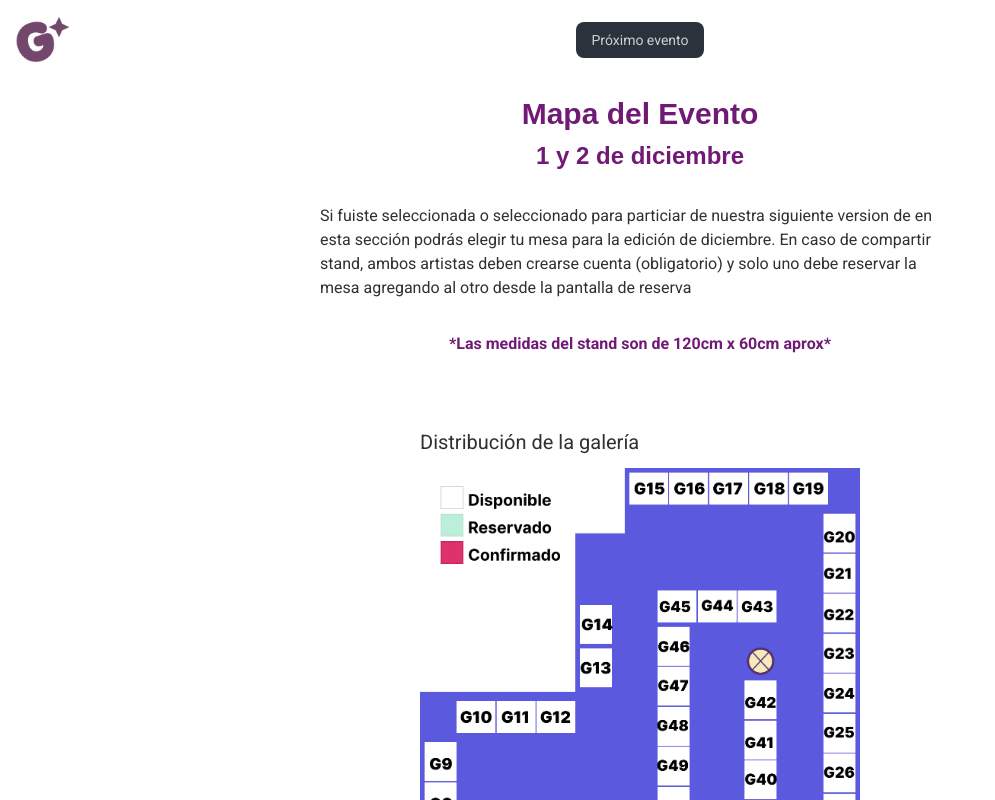
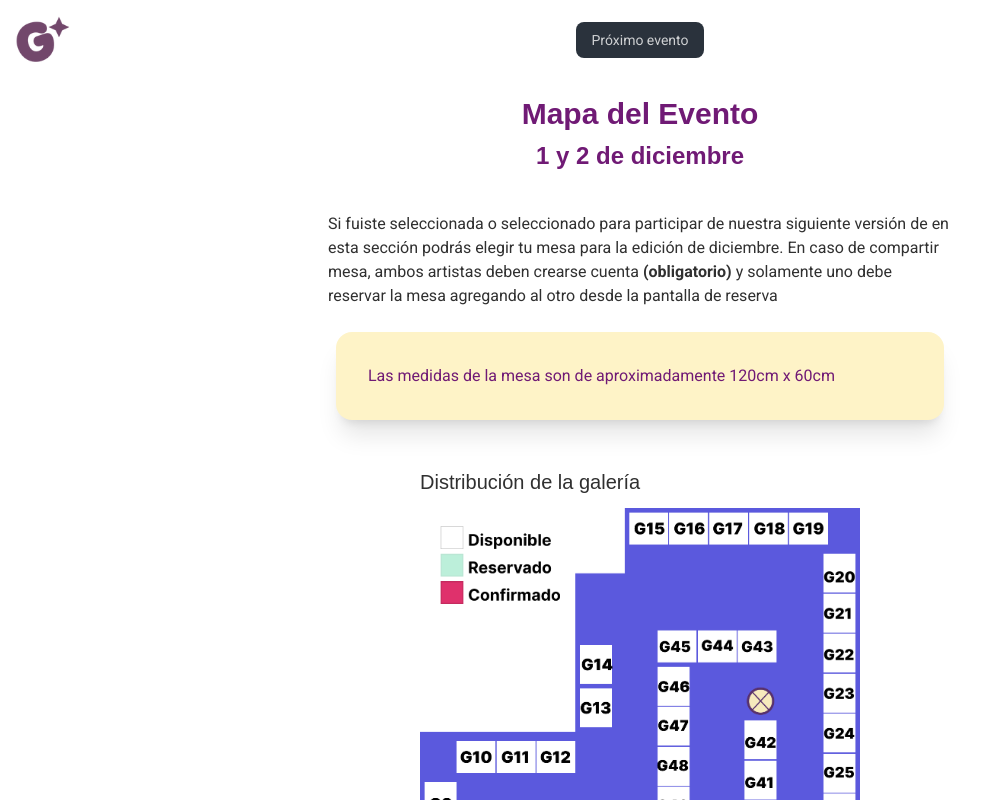
Before and after one commit to dennis-adrian/glitter-ui, a React (Vite) app: page /next_event in a window 1280 px wide. Shown: the top 800 px of the page, without its empty margins (0-995 px from the left). Built offline with nearby package versions, Linux system fonts and the light colour scheme; no server answers; a web font is replaced by a local one.

Commit message:
Improve copy in several pages

```diff
--- a/src/components/festivalMaps/CbaGalleryMap.tsx
+++ b/src/components/festivalMaps/CbaGalleryMap.tsx
@@ -23,7 +23,7 @@ const CbaGalleryMap = ({ stands }: Props) => {
 
   return (
     <div className="m-auto max-w-md p-1">
-      <h3 className="text-xl my-3">Distribución de la galería</h3>
+      <h3 className="font-title text-xl my-3">Distribución de la galería</h3>
       <div className="relative">
         <section className="flex justify-center w-100 m-auto">
           <img
--- a/src/components/festivalMaps/CbaPatioMap.tsx
+++ b/src/components/festivalMaps/CbaPatioMap.tsx
@@ -22,7 +22,7 @@ const CbaPatioMap = ({ stands }: Props) => {
 
   return (
     <div className="m-auto max-w-md p-1 mt-4">
-      <h3 className="text-xl my-3">Distribución del patio</h3>
+      <h3 className="font-title text-xl my-3">Distribución del patio</h3>
       <div className="relative">
         <section className="flex justify-center w-100 m-auto">
           <img
--- a/src/pages/NextFestival.tsx
+++ b/src/pages/NextFestival.tsx
@@ -11,31 +11,38 @@ const NextFestivalPage = () => {
   );
 
   return (
-    <>
+    <div>
       <section className="mb-6">
         <section className="font-title font-bold text-fuchsia-900">
           <h1 className="text-3xl mt-4 text-center">Mapa del Evento</h1>
           <h2 className="text-2xl my-2 text-center">1 y 2 de diciembre</h2>
         </section>
         <div className="max-w-screen-sm m-auto my-8">
-          <div className="text-left">
+          <div className="text-left p-2">
             <p>
-              Si fuiste seleccionada o seleccionado para particiar de nuestra
-              siguiente version de <span className="font-bold text-fuchsia-600">{activeFestival.name}</span> en esta
-              sección podrás elegir tu mesa para la edición de diciembre. En
-              caso de compartir stand, ambos artistas deben crearse cuenta
-              (obligatorio) y solo uno debe reservar la mesa agregando al otro
-              desde la pantalla de reserva
+              Si fuiste seleccionada o seleccionado para participar de nuestra
+              siguiente versión de{' '}
+              <span className="font-bold text-fuchsia-900">
+                {activeFestival.name}
+              </span>{' '}
+              en esta sección podrás elegir tu mesa para la edición de
+              diciembre. En caso de compartir mesa, ambos artistas deben crearse
+              cuenta
+              <span className="font-bold"> (obligatorio)</span> y solamente uno
+              debe reservar la mesa agregando al otro desde la pantalla de
+              reserva
             </p>
-            <p className="text-center font-bold text-fuchsia-900 my-8">
-              *Las medidas del stand son de 120cm x 60cm aprox*
-            </p>
+          </div>
+          <div className="card text-fuchsia-900 bg-amber-100 m-4 shadow-xl">
+            <div className="card-body">
+              Las medidas de la mesa son de aproximadamente 120cm x 60cm
+            </div>
           </div>
         </div>
       </section>
       <CbaGalleryMap stands={stands} />
       <CbaPatioMap stands={stands} />
-    </>
+    </div>
   );
 };
 
--- a/src/pages/UserProfile.tsx
+++ b/src/pages/UserProfile.tsx
@@ -75,7 +75,7 @@ const UserProfile = () => {
             <div className="card-body text-left">
               <div>
                 <span>
-                  El equipo de Glitter se comunicara contigo cuando tu cuenta
+                  El equipo de Glitter se comunicará contigo cuando tu cuenta
                   sea aprobada
                 </span>
               </div>
```
